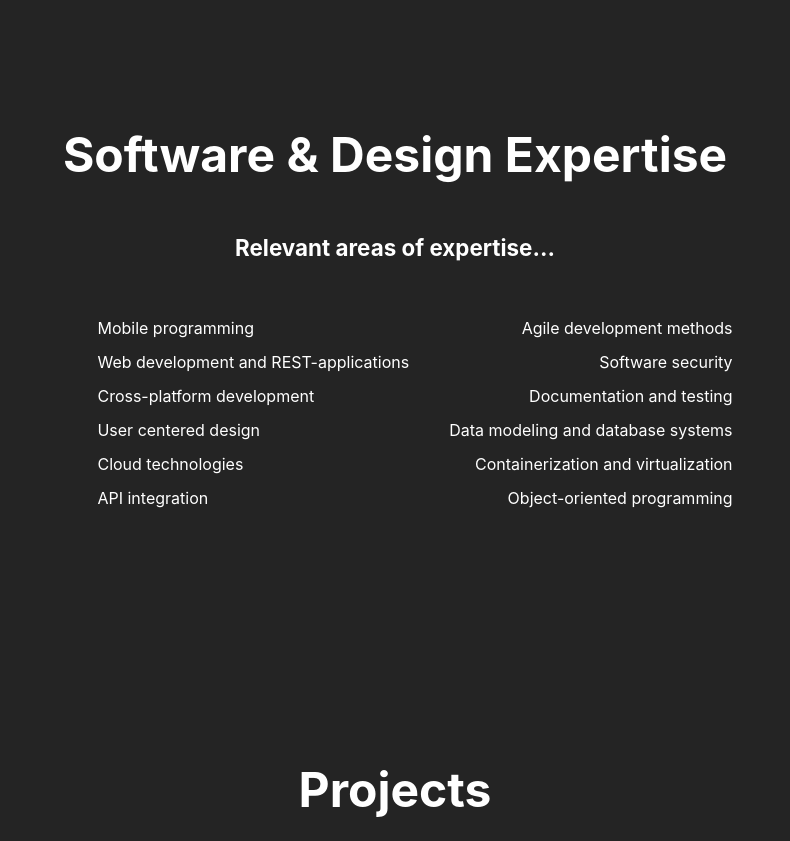
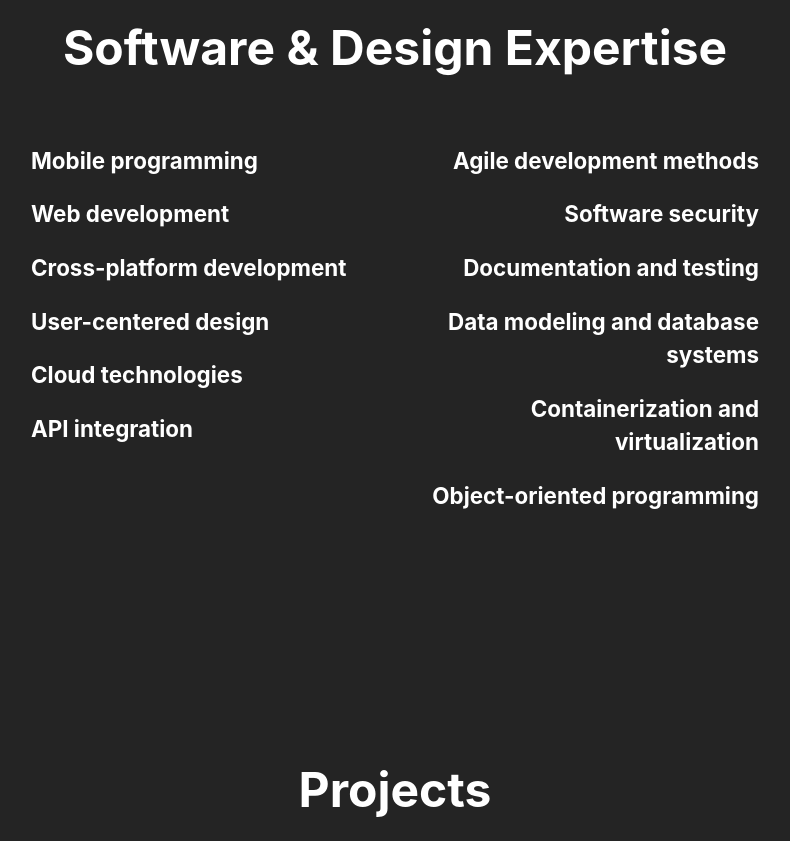
Before and after one commit to MaloSunce/ReactDemo, a React (Vite) app in the folder ReactDemo/: page / in a window 1280 px wide. Shown: the part 2700-3541 px from the top of the page, without its empty margins (245-1035 px from the left). Built offline with nearby package versions, Linux system fonts and the light colour scheme.

Commit message:
update: DevelSkills descriptions and animation attempt

```diff
--- a/ReactDemo/src/content/DevelSkills.css
+++ b/ReactDemo/src/content/DevelSkills.css
@@ -8,10 +8,10 @@
     margin: auto;
 }
 
-.DevelSkills li {
-    transition: transform 0.2s;
+.SkillPreview {
+    transition: transform 0.5s ease-in-out;
 }
 
-.DevelSkills li:hover{
-    transform: scale(1.25);
+.SkillPreview:hover {
+    transform: scale(1.3);
 }
--- a/ReactDemo/src/content/DevelSkills.jsx
+++ b/ReactDemo/src/content/DevelSkills.jsx
@@ -1,27 +1,120 @@
 import './DevelSkills.css'
+import {useState} from "react";
 
 function DevelSkills() {
+
+    const [hoverID, setHoverID] = useState(-1);
+    const handleMouseOver = (id) => {
+        setHoverID(id);
+    };
+
+    const handleMouseOut = () => {
+        setHoverID(-1);
+    };
+
+
+    const [develSkills, setSkill] = useState([
+        {
+            title: "Mobile programming",
+            description: "Building and designing mobile apps using technologies like Kotlin, Dart, Jetpack Compose, " +
+                "Flutter, Figma, and more.",
+            id: 0
+        },
+        {
+            title: "Web development",
+            description: "Creating REST applications using JavaScript, HTML, CSS, and React, focusing on user-centered design.",
+            id: 1
+        },
+        {
+            title: "Cross-platform development",
+            description: "Building applications that run on multiple platforms, using cross-platform frameworks and containerization.",
+            id: 2
+        },
+        {
+            title: "User-centered design",
+            description: "Conducting user testing and developing with usability and accessibility to ensure an intuitive and inclusive design.",
+            id: 3
+        },
+        {
+            title: "Cloud technologies",
+            description: "Building scalable and flexible applications using cloud platforms like Google Cloud Platform",
+            id: 4
+        },
+        {
+            title: "API integration",
+            description: "Connecting existing APIs to systems and creating new APIs from scratch.",
+            id: 5
+        },
+        {
+            title: "Agile development methods",
+            description: "Working with agile development methods like Scrum and Kanban.",
+            id: 6
+        },
+        {
+            title: "Software security",
+            description: "Applying security measures such as hashing, IP whitelisting, memory access, thorough error handling, " +
+                "and designing and implementing databases with safeguards against unauthorized access.",
+            id: 7
+        },
+        {
+            title: "Documentation and testing",
+            description: "Writing clear and thorough documentation and conducting automated and manual testing to ensure " +
+                "quality and maintainability of code.",
+            id: 8
+        },
+        {
+            title: "Data modeling and database systems",
+            description: "Designing and implementing relational and non-relational databases to efficiently store, retrieve, " +
+                "and manipulate data.",
+            id: 9
+        },
+        {
+            title: "Containerization and virtualization",
+            description: "Using Docker to containerize applications and manage virtual machines for deployment. This includes " +
+                "practices like port forwarding, managing VM instances, and automating processes with scripts.",
+            id: 10
+        },
+        {
+            title: "Object-oriented programming",
+            description: "Designing software systems using OOP principles like inheritance, polymorphism, and encapsulation " +
+                "to create maintainable and reusable code.",
+            id: 11
+        },
+    ]);
+
+    // Display skills in two columns
     return (
         <div className="DevelSkills" id="DevelSkills">
             <h2>Software & Design Expertise</h2>
-            <b style={{fontSize: '1.4em'}}>Relevant areas of expertise...</b>
-            <div style={{display: 'flex', flexDirection: 'row', margin: '0 auto', paddingTop: '2%'}}>
-                <ul style={{textAlign: 'left'}}>
-                    <li>Mobile programming</li>
-                    <li>Web development and REST-applications</li>
-                    <li>Cross-platform development</li>
-                    <li>User centered design</li>
-                    <li>Cloud technologies</li>
-                    <li>API integration</li>
-                </ul>
-                <ul style={{textAlign: 'right'}}>
-                    <li>Agile development methods</li>
-                    <li>Software security</li>
-                    <li>Documentation and testing</li>
-                    <li>Data modeling and database systems</li>
-                    <li>Containerization and virtualization</li>
-                    <li>Object-oriented programming</li>
-                </ul>
+            <div style={{
+                display: 'flex',
+                height: '65%',
+                justifyContent: 'space-between',
+                marginLeft: '20%',
+                marginRight: '20%'
+            }}>
+                <div style={{textAlign: 'left', flex: 1}}>
+                    {develSkills.slice(0, Math.ceil(develSkills.length / 2)).map((skill) => (
+                        <div className="SkillPreview"
+                             key={skill.id}
+                             onMouseOver={() => handleMouseOver(skill.id)}
+                             onMouseOut={handleMouseOut}>
+                            <h3 style={{fontSize: '1.4em'}}>{skill.title}</h3>
+                            {hoverID === skill.id && (<p>{skill.description}</p>)}
+                        </div>
+                    ))}
+                </div>
+                <div style={{textAlign: 'right', flex: 1}}>
+                    {develSkills.slice(Math.ceil(develSkills.length / 2)).map((skill) => (
+                        <div className="SkillPreview"
+                             key={skill.id}
+                             onMouseOver={() => handleMouseOver(skill.id)}
+                             onMouseOut={handleMouseOut}>
+                            <h3 style={{fontSize: '1.4em'}}>{skill.title}</h3>
+                            {hoverID === skill.id && (<p>{skill.description}</p>)}
+                        </div>
+                    ))}
+                </div>
             </div>
         </div>
     );
--- a/ReactDemo/src/content/TechSkills.jsx
+++ b/ReactDemo/src/content/TechSkills.jsx
@@ -61,7 +61,7 @@ function TechSkills() {
                 {headerGroups.map((headerGroup) => (
                     <tr {...headerGroup.getHeaderGroupProps()}>
                         {headerGroup.headers.map((columns) => (
-                            <th {...columns.getHeaderProps()}>
+                            <th {...columns.getHeaderProps()} key={columns.id}>
                                 <h3>
                                     {columns.render("Header")}
                                 </h3>
@@ -73,7 +73,7 @@ function TechSkills() {
                 {rows.map((row, rowIndex) => {
                     prepareRow(row)
                     return (
-                        <tr {...row.getRowProps()}>
+                        <tr {...row.getRowProps()} key={row.id}>
                             {row.cells.map((cell) => {
                                 const accessor = cell.column.id; // Get the column's accessor (e.g., skillBackend, skillFrontend)
                                 const isBackend = accessor === "skillBackend";
```
